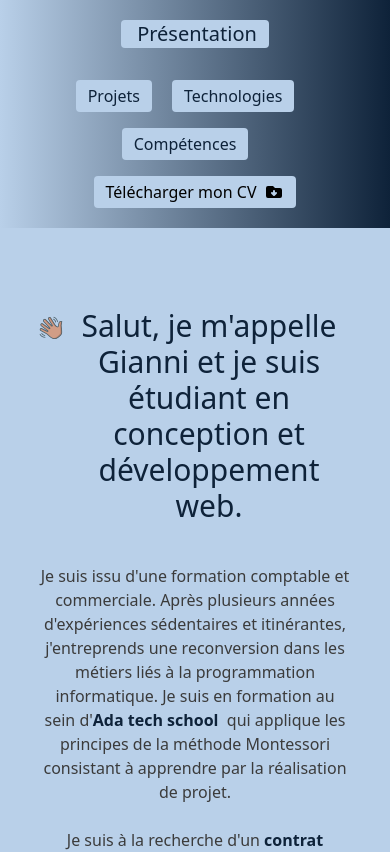
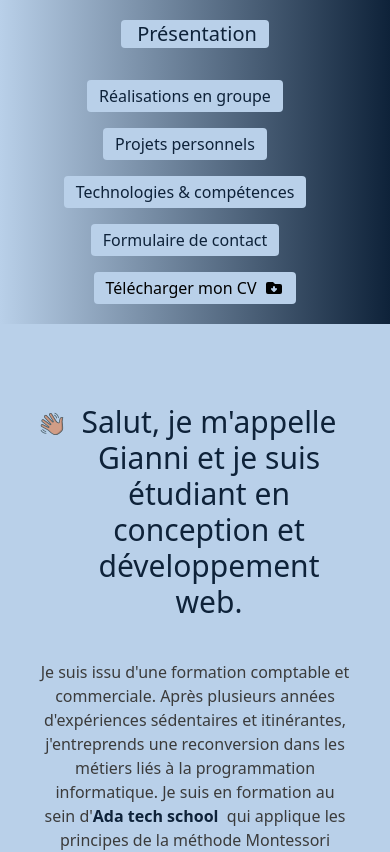
Before and after one commit to accardigianni/projet-portfolio, a React app: page / in a window 390 px wide. Shown: the top 852 px of the page. Built offline with nearby package versions, Linux system fonts and the light colour scheme.

Commit message:
change responsive nav bar + personal project

```diff
--- a/src/App.js
+++ b/src/App.js
@@ -3,6 +3,7 @@ import About from "./components/About";
 import Contact from "./components/Contact";
 import Navbar from "./components/Navbar";
 import Projects from "./components/Projects";
+import PersonalProject from "./components/PersonalProject";
 import Skills from "./components/Skills";
 import Techno from "./components/Techno"
 
@@ -14,9 +15,14 @@ export default function App() {
     <main className="text-gray-400 body-font">
       <Navbar />
       <About />
+      <div className="separator-bar h-2 bg-gradient-to-r from-lightblue to-gray"></div>
       <Projects />
+      <div className="separator-bar h-2 bg-gradient-to-r from-lightblue to-gray"></div>
+      <PersonalProject/>
+      <div className="separator-bar h-2 bg-gradient-to-r from-white to-lightblue"></div>
       <Techno />
       <Skills />
+      <div className="separator-bar h-2 bg-gradient-to-r from-white to-lightblue"></div>
       <Contact />
     </main>
   );
--- a/src/components/About.js
+++ b/src/components/About.js
@@ -43,7 +43,7 @@ export default function About() {
                         Bonne navigation !!!
                         <img src={photoSmile} alt="smile" className="mb-8 leading-relaxed self-start ml-4 mt-5" />
                     </div>
-                    <div className="flex justify-center">
+                    {/* <div className="flex justify-center">
                         <a
                             href="#contact"
                             className="inline-flex text-lightblue bg-strongblue border-0 py-2 px-6 focus:outline-none hover:bg-gray hover:text-snow rounded text-lg">
@@ -54,7 +54,7 @@ export default function About() {
                             className="ml-4 inline-flex text-lightblue bg-strongblue border-0 py-2 px-6 focus:outline-none hover:bg-gray hover:text-snow rounded text-lg">
                             Présentation des projets
                         </a>
-                    </div>
+                    </div> */}
                 </div>
                 <div className="lg:max-w-lg lg:w-2/5 md:w-1/2 w-5/6">
                     <picture>
--- a/src/components/Navbar.js
+++ b/src/components/Navbar.js
@@ -12,15 +12,26 @@ export default function Navbar() {
             Présentation
           </a>
         </div>
-        <nav className="md:mr-auto md:ml-4 md:py-1 md:pl-4 md:border-l md:border-snow	flex flex-wrap items-center text-base justify-center">
-          <a href="#projects" className="mr-5 inline-flex items-center  border-1 py-1 px-3 rounded  bg-lightblue text-strongblue  hover:text-lightblue  hover:bg-strongblue text-base mt-4 md:mt-0" aria-label="présentation button">
-            Projets
+        <nav className="md:mr-auto md:ml-4 md:py-1 md:pl-4  xl:border-l xl:border-snow	flex flex-wrap items-center text-base justify-center">
+          <a href="#projects" className="mr-5 inline-flex items-center  border-1 py-1 px-3 rounded  bg-lightblue text-strongblue  hover:text-lightblue  hover:bg-strongblue text-base mt-4 md:mt-0 " aria-label="réalisation en groupe button">
+            Réalisations en groupe
           </a>
-          <a href="#techno" className="mr-5 inline-flex items-center border-1 py-1 px-3 rounded  bg-lightblue text-strongblue hover:bg-strongblue  hover:text-lightblue text-base mt-4 md:mt-0" aria-label="projets button">
-            Technologies
+
+          <a
+            href="#personal_projects"
+            className="mr-5 inline-flex items-center  border-1 py-1 px-3 rounded  bg-lightblue text-strongblue  hover:text-lightblue  hover:bg-strongblue text-base mt-4 md:mt-0" aria-label="projet perso button">
+            Projets personnels
           </a>
-          <a href="#skills" className="mr-5 inline-flex items-center border-1 py-1 px-3 rounded  bg-lightblue text-strongblue hover:bg-strongblue  hover:text-lightblue text-base mt-4 md:mt-0" aria-label="compétences button">
+          <a href="#techno" className="mr-5 inline-flex items-center border-1 py-1 px-3 rounded  bg-lightblue text-strongblue hover:bg-strongblue  hover:text-lightblue text-base mt-4 md:mt-0" aria-label="techno button">
+            Technologies & compétences
+          </a>
+          {/* <a href="#skills" className="mr-5 inline-flex items-center border-1 py-1 px-3 rounded  bg-lightblue text-strongblue hover:bg-strongblue  hover:text-lightblue text-base mt-4 md:mt-0" aria-label="compétences button">
             Compétences
+          </a> */}
+          <a
+            href="#contact"
+            className="mr-5 inline-flex items-center  border-1 py-1 px-3 rounded  bg-lightblue text-strongblue  hover:text-lightblue  hover:bg-strongblue text-base mt-4 md:mt-0" aria-label="formulaire button">
+            Formulaire de contact
           </a>
         </nav>
         <Download />
--- /dev/null
+++ b/src/components/PersonalProject.js
@@ -0,0 +1,28 @@
+import React from "react";
+import ShowPersonalProject from "./ShowPersonalProject";
+import { PuzzleIcon } from "@heroicons/react/solid";
+
+export default function PersonalProject(){
+    return (
+
+        <section id="personal_projects" className="text-lightblue bg-gradient-to-r from-strongblue to-gray body-font ">
+            <div className="container px-5 py-10 mx-auto text-center lg:px-40">
+                <div className="flex flex-col w-full  mb-20">
+                    <PuzzleIcon className="mx-auto inline-block w-10 mb-4" />
+                    <h1 className="sm:text-4xl text-3xl font-medium title-font mb-4 text-lightblue">
+                        Mes projets personnels
+                    </h1>
+                    <p className="lg:w-2/3 mx-auto leading-relaxed text-base text-left text-lightblue">
+                    En tant que passionné de jeux de logique et de stratégie, j'ai décidé de consacrer mes projets personnels à ce domaine, avec pour objectif de renforcer ma logique et d'explorer des technologies inconnues.
+                    </p>
+                    <br />
+                    <p className="lg:w-2/3 mx-auto leading-relaxed text-base text-left text-lightblue">Cliquez sur une image afin d'avoir accès aux dépots github.
+
+                    </p>
+                </div>
+                <ShowPersonalProject />
+            </div>
+
+        </section>
+    );
+}
--- a/src/components/Projects.js
+++ b/src/components/Projects.js
@@ -10,11 +10,12 @@ export default function Projects() {
                 <div className="flex flex-col w-full  mb-20">
                     <CodeIcon className="mx-auto inline-block w-10 mb-4" />
                     <h1 className="sm:text-4xl text-3xl font-medium title-font mb-4 text-lightblue">
-                        Mes réalisations
+                        Nos réalisations
                     </h1>
                     <p className="lg:w-2/3 mx-auto leading-relaxed text-base text-left text-lightblue">
-                        Vous trouverez ci-dessous mes différents projets et réalisations.
-                        Ces projets sont le résultat de travails de groupe ou personnel.
+                        Vous trouverez ci-dessous mes différents projets.
+                        Ces projets sont le résultat de travails de groupe.
+                        <br/>
                         J'ai ainsi pu saisir les différentes notions liées entre le Front-end et le Back-end, découvrir de nouveaux langages de programmation,
                         comprendre l'enjeu de certaines méthodes agiles afin de réaliser un MVP dans des délais plus ou moins restreint.
                     </p>
--- /dev/null
+++ b/src/components/ShowPersonalProject.js
@@ -0,0 +1,40 @@
+import React from "react";
+import { personalProjects } from "../Data";
+
+
+export default function ShowProject() {
+    return (
+        <section id="show project">
+            <div className="flex flex-wrap -m-4">
+                {personalProjects.map((personalProject) => (
+                    <a
+                        href={personalProject.link}
+                        key={personalProject.id}
+                        target="#blank"
+                        className="sm:w-1/2 w-full h-full p-4">
+                        <div className="flex relative ">
+                            <picture>
+                                <source srcSet={personalProject.webp} type="image/webp"/>
+                                <source srcSet={personalProject.image} type="image/gif"/>
+                            <img
+                                alt={personalProject.alt}
+                                className="absolute w-full h-full  object-cover object-center"
+                                src={personalProject.image}
+                            />
+                            </picture>
+                            <div className="px-8 py-10 relative z-10 w-full border-4 border-aquamarine bg-gray opacity-0 hover:opacity-100">
+                                <h2 className="tracking-widest text-sm title-font font-medium  mb-1">
+                                    {personalProject.subtitle}
+                                </h2>
+                                <h1 className="title-font text-lg font-medium  mb-3">
+                                    {personalProject.title}
+                                </h1>
+                                <p className="leading-relaxed ">{personalProject.description}</p>
+                            </div>
+                        </div>
+                    </a>
+                ))}
+            </div>
+        </section>
+    )
+}
--- a/tailwind.config.js
+++ b/tailwind.config.js
@@ -7,6 +7,7 @@ module.exports = {
       strongblue: '#0E2239',
       lightblue: '#B9D0E9',
       green: '#31ED47',
+      white: '#fff',
       extend: {},
     }
   },
```
Also changed, not shown: src/Data.js (+36 -21 lines).
